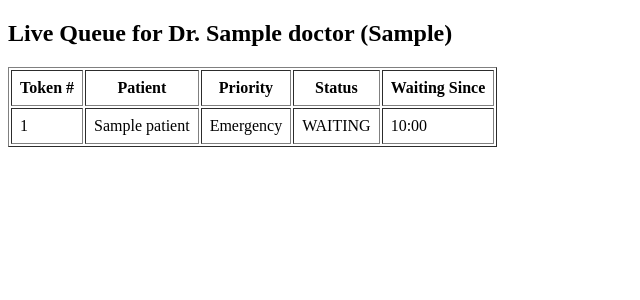
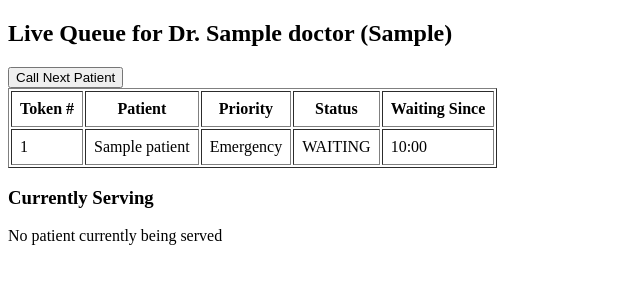
Before and after one commit to Arya123778/hospital-queue-system, a Django app: page /queue/doctor/1/queue/ in a window 1280 px wide. Shown: the top 300 px of the page, without its empty margins (0-640 px from the left). Run offline with Django 5.2, Linux system fonts and the light colour scheme; tables that the repository leaves empty hold one stand-in row (values such as "Sample post").

Commit message:
commit the changes for the queue_management and for api

```diff
--- /dev/null
+++ b/apps/api/v1/urls.py
@@ -0,0 +1,5 @@
+from django.urls import path
+from api.v1.views.queue_api import doctor_queue_api
+urlpatterns=[
+    path("doctor/<int:doctor_id>/queue/", doctor_queue_api, name="doctor_queue_api"),
+]
--- a/apps/queue_management/services.py
+++ b/apps/queue_management/services.py
@@ -1,5 +1,6 @@
 from django.db.models import Case, When, Value, IntegerField
 from .models import QueueEntry
+from django.utils import timezone
 
 
 #define the real priority order: lower number=seen first
@@ -44,3 +45,29 @@ def assign_priority(queue_entry, new_priority):
     queue_entry.priority_level=new_priority
     queue_entry.save(update_fields=["priority_level"])
     return queue_entry
+
+def call_next_patient(doctor):
+   """Picks the next patient in line (using our real priority order) and marks them as IN_PROGRESS with a timestamp."""
+
+   next_entry=get_ordered_queue(doctor).first()
+   if not next_entry:
+       return None
+
+   next_entry.status=QueueEntry.Status.IN_PROGRESS
+   next_entry.called=timezone.now()
+   next_entry.save(update_fields=["status", "called_at"])
+   return next_entry
+
+def complete_queue_entry(queue_entry):
+    """Marks a queue entry as completed, once the doctor is done seeing them."""
+    queue_entry.status=QueueEntry.Status.COMPLETED
+    queue_entry.completed_at=timezone.now()
+    queue_entry.save(update_fields=["status", "completed_at"])
+    return queue_entry
+
+def get_currently_serving(doctor):
+    """Returns the patient currently IN_PROGRESS for this doctor, if any."""
+    return QueueEntry.objects.filter(
+        doctor=doctor,
+        status=QueueEntry.Status.IN_PROGRESS,
+    ).first()
--- a/apps/queue_management/templates/queue_management/doctor_queue.html
+++ b/apps/queue_management/templates/queue_management/doctor_queue.html
@@ -5,6 +5,10 @@
 </head>
 <body>
     <h2>Live Queue for Dr. {{doctor.name}} ({{doctor.specialization}})</h2>
+     <form method="POST" action="{% url 'queue_management:call_next' doctor.id %}">
+        {% csrf_token %}
+        <button type="submit">Call Next Patient</button>
+    </form>
     <table border="1" cellpadding="8">
         <tr>
             <th>Token #</th>
@@ -27,5 +31,18 @@
         </tr>
         {% endfor %}
     </table>
+    <h3>Currently Serving</h3>
+    {%if currently_serving%}
+       <p>
+           Token #{{currently_serving.token_number}} - {{currently_serving.name}}
+           ({{currently_serving.get_priority_level_display}})
+           <form method="POST" action="{%url 'queue_management:complete_entry' currently_serving.id %}" style="display:inline;">
+              {%csrf_token%}
+              <button type="submit">Mark Completed</button>
+           </form>
+        </p>
+        {%else%}
+           <p>No patient currently being served</p>
+        {%endif%}
 </body>
 </html>
--- a/apps/queue_management/urls.py
+++ b/apps/queue_management/urls.py
@@ -6,4 +6,6 @@ app_name="queue_management"
 urlpatterns=[
     path("create-token/", views.create_token_view, name="create_token"),
     path("doctor/<int:doctor_id>/queue/", views.doctor_queue_view, name="doctor_queue"),
+    path("doctor/<int:doctor_id>/call-next/", views.call_next_view, name="call_next"),
+    path("entry/<int:entry_id>/complete/", views.complete_entry_view, name="complete_entry"),
 ]
--- a/apps/queue_management/views.py
+++ b/apps/queue_management/views.py
@@ -2,7 +2,8 @@ from django.shortcuts import render,redirect, get_object_or_404
 from doctors.models import Doctor
 from patients.models import Patient
 from .models import QueueEntry
-from .services import generate_token_number, get_ordered_queue
+from .services import generate_token_number, get_ordered_queue, call_next_patient, complete_queue_entry,get_currently_serving
+
 
 def create_token_view(request):
     doctors=Doctor.objects.filter(is_available=True)
@@ -41,3 +42,25 @@ def doctor_queue_view(request, doctor_id):
         "queue_entries":queue_entries,
     }
     return render(request, "queue_management/doctor_queue.html", context)
+
+def call_next_view(request, doctor_id):
+    doctor=get_object_or_404(Doctor, id=doctor_id)
+    call_next_patient(doctor)
+    return redirect("queue_management:doctor_queue", doctor_id=doctor.id)
+
+def complete_entry_view(request, entry_id):
+    entry=get_object_or_404(QueueEntry, id=entry_id)
+    doctor_id=entry.doctor.id
+    complete_queue_entry(entry)
+    return redirect("queue_management: doctor_queue", doctor_id=doctor_id)
+
+def doctor_queue_view(request, doctor_id):
+    doctor=get_object_or_404(Doctor, id=doctor_id)
+    queue_entries=get_ordered_queue(doctor)
+    currently_serving=get_currently_serving(doctor)
+    context={
+        "doctor":doctor,
+        "queue_entries":queue_entries,
+        "currently_serving":currently_serving,
+    }
+    return render(request, "queue_management/doctor_queue.html", context)
--- a/config/settings/base.py
+++ b/config/settings/base.py
@@ -37,6 +37,7 @@ INSTALLED_APPS = [
     'django.contrib.sessions',
     'django.contrib.messages',
     'django.contrib.staticfiles',
+    'rest_framework',
     'accounts',
     'patients',
     'doctors',
@@ -44,6 +45,7 @@ INSTALLED_APPS = [
     'notifications',
     'appointments',
     'analytics',
+    'api',
 ]
 
 AUTH_USER_MODEL="accounts.User"
--- a/config/urls.py
+++ b/config/urls.py
@@ -20,4 +20,5 @@ from django.urls import path, include
 urlpatterns = [
     path('admin/', admin.site.urls),
     path("queue/", include("queue_management.urls")),
+    path("api/v1/", include("api.v1.urls")),
 ]
```
Also changed, not shown: apps/api/v1/serializers/queue_serializers.py (added, +22 -0 lines), apps/api/v1/views/queue_api.py (added, +13 -0 lines), apps/api/__init__.py (added), apps/api/v1/__init__.py (added), apps/api/v1/serializers/__init__.py (added), apps/api/v1/views/__init__.py (added).
